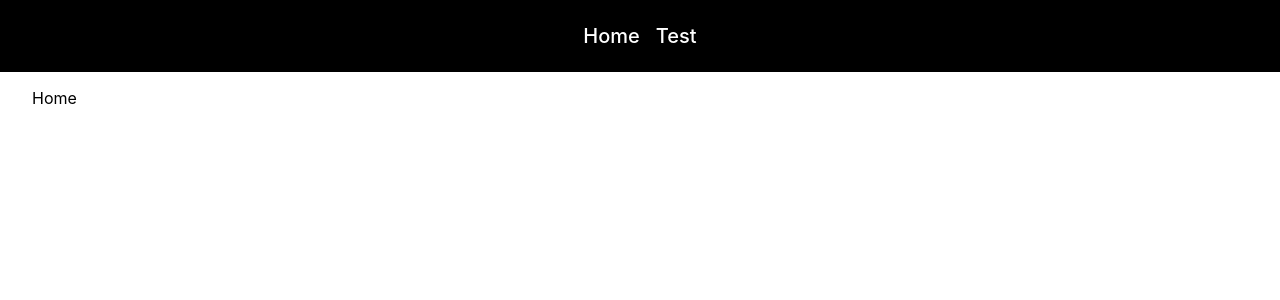
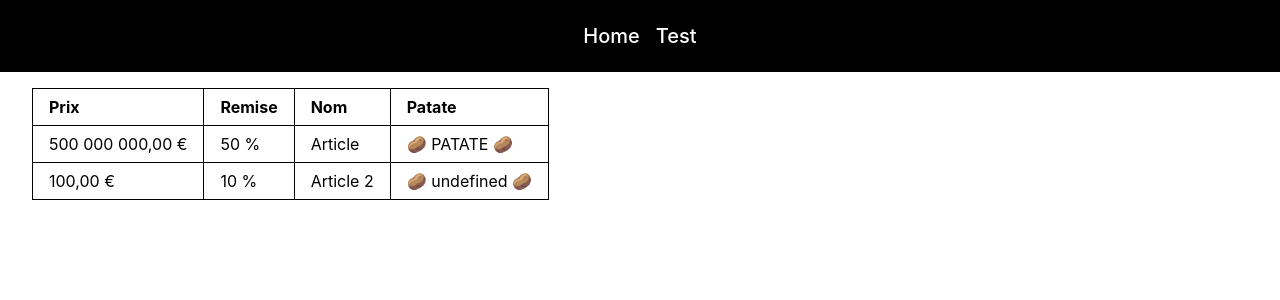
Before and after one commit to maxime-lalo/suivi_cours_4ibc_2024, a React (Create React App) app in the folder front-end/: page / in a window 1280 px wide. Shown: the top 300 px of the page. Built offline with nearby package versions, Linux system fonts and the light colour scheme.

Commit message:
:sparkles: Styling table

```diff
--- a/front-end/src/components/elements/Table/classes.module.scss
+++ b/front-end/src/components/elements/Table/classes.module.scss
@@ -1,2 +1,24 @@
 .root {
+    padding: 16px;
+    border-collapse: collapse;
+    text-align: left;
+    > thead {
+        > tr {
+            border: 1px solid black;
+            > th {
+                padding: 8px 16px;
+                border: 1px solid black;
+            }
+        }
+    }
+
+    > tbody {
+        > tr {
+            border: 1px solid black;
+            > td {
+                padding: 8px 16px;
+                border: 1px solid black;
+            }
+        }
+    }
 }
--- a/front-end/src/components/elements/Table/index.tsx
+++ b/front-end/src/components/elements/Table/index.tsx
@@ -1,4 +1,5 @@
 import { match } from "ts-pattern";
+import classes from "./classes.module.scss";
 
 type IProps = {
     tableHeads: TableHeads[];
@@ -22,7 +23,7 @@ export enum ECellType {
 }
 export default function Table(props: IProps) {
     return (
-    <table>
+        <table className={classes.root}>
             <thead>
                 <tr>
                     {props.tableHeads.map((head, index) => (
@@ -34,7 +35,9 @@ export default function Table(props: IProps) {
                 {props.tableData.map((data, index) => (
                     <tr key={index}>
                         {props.tableHeads.map((head, index) => (
-              <td key={index}>{renderCell(data[head.label], head.cellType)}</td>
+                            <td key={index}>
+                                {renderCell(data[head.label], head.cellType)}
+                            </td>
                         ))}
                     </tr>
                 ))}
--- a/front-end/src/components/pages/HomePage/index.tsx
+++ b/front-end/src/components/pages/HomePage/index.tsx
@@ -1,5 +1,42 @@
+import Table, { ECellType } from "../../elements/Table";
 import PageTemplate from "../PageTemplate";
 
 export default function HomePage() {
-  return <PageTemplate tabTitle="Home">Home</PageTemplate>;
+    return (
+        <PageTemplate tabTitle="Home">
+            <Table
+                tableHeads={[
+                    {
+                        cellType: ECellType.EURO,
+                        label: "Prix",
+                    },
+                    {
+                        cellType: ECellType.PERCENTAGE,
+                        label: "Remise",
+                    },
+                    {
+                        cellType: ECellType.TEXT,
+                        label: "Nom",
+                    },
+                    {
+                        cellType: ECellType.PATATE,
+                        label: "Patate",
+                    },
+                ]}
+                tableData={[
+                    {
+                        Remise: 50,
+                        Nom: "Article",
+                        Prix: 500000000,
+                        Patate: "PATATE",
+                    },
+                    {
+                        Prix: 100,
+                        Remise: 10,
+                        Nom: "Article 2",
+                    },
+                ]}
+            />
+        </PageTemplate>
+    );
 }
```
Lines whose indentation alone changed are shown as unchanged.
